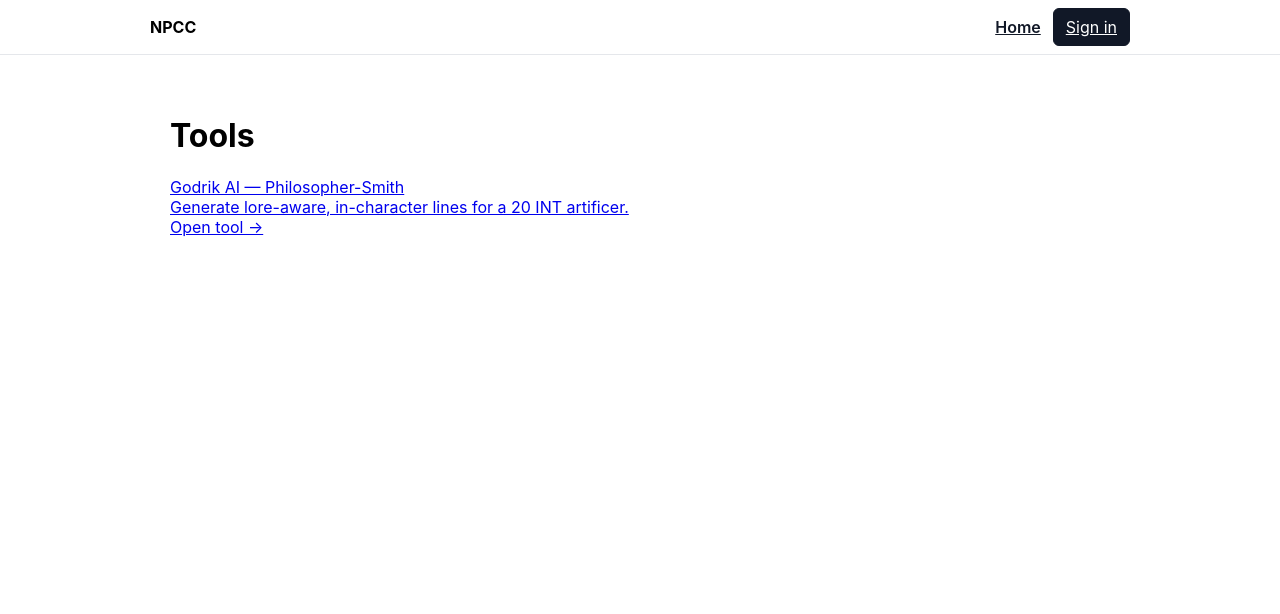
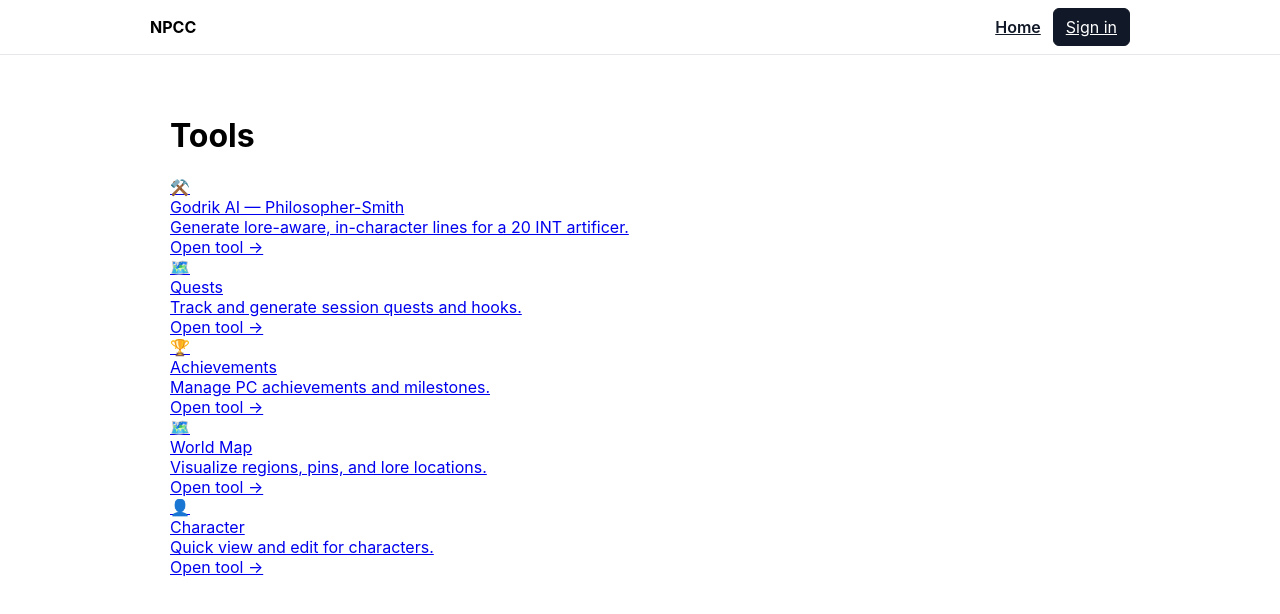
Before and after one commit to exalonline-max/npcc, a Next.js app: page /tools in a window 1280 px wide. Shown: the top 614 px of the page. Built offline with nearby package versions, Linux system fonts and the light colour scheme; no server answers.

Commit message:
Polish Godrik UI: native selects, labels, parchment theme, and improved result styling

```diff
--- a/app/tools/_components/ToolCard.tsx
+++ b/app/tools/_components/ToolCard.tsx
@@ -2,13 +2,18 @@
 import { Card, CardHeader, CardTitle, CardDescription, CardContent } from '../../../components/ui/card';
 import Link from 'next/link';
 
-export function ToolCard({ title, description, href }: { title: string; description: string; href: string }) {
+export function ToolCard({ title, description, href, emoji = '🛠' }: { title: string; description: string; href: string; emoji?: string }) {
   return (
     <Link href={href} className="block">
-      <Card className="hover:shadow-lg transition-shadow">
+      <Card className="hover:shadow-lg transition-shadow p-4">
         <CardHeader>
-          <CardTitle>{title}</CardTitle>
-          <CardDescription>{description}</CardDescription>
+          <div className="flex items-center gap-3">
+            <div className="text-2xl">{emoji}</div>
+            <div>
+              <CardTitle>{title}</CardTitle>
+              <CardDescription>{description}</CardDescription>
+            </div>
+          </div>
         </CardHeader>
         <CardContent className="text-sm text-muted-foreground">Open tool →</CardContent>
       </Card>
--- a/app/tools/page.tsx
+++ b/app/tools/page.tsx
@@ -9,6 +9,31 @@ export default function ToolsPage() {
           title="Godrik AI — Philosopher-Smith"
           description="Generate lore-aware, in-character lines for a 20 INT artificer."
           href="/tools/godrik"
+          emoji="⚒️"
+        />
+        <ToolCard
+          title="Quests"
+          description="Track and generate session quests and hooks."
+          href="/tools/quests"
+          emoji="🗺️"
+        />
+        <ToolCard
+          title="Achievements"
+          description="Manage PC achievements and milestones."
+          href="/tools/achievements"
+          emoji="🏆"
+        />
+        <ToolCard
+          title="World Map"
+          description="Visualize regions, pins, and lore locations."
+          href="/tools/world-map"
+          emoji="🗺️"
+        />
+        <ToolCard
+          title="Character"
+          description="Quick view and edit for characters."
+          href="/tools/character"
+          emoji="👤"
         />
       </div>
     </div>
--- a/styles/globals.css
+++ b/styles/globals.css
@@ -8,11 +8,13 @@ input,button{font:inherit}
 	--border:#e5e7eb;
 	--accent:#111827;
 	--card-shadow: 0 6px 18px rgba(16,24,40,0.06);
+	--parchment:#fbf7ef;
+	--parchment-border:#e1d7c6;
 }
 
 .card{
-	background:var(--bg);
-	border:1px solid var(--border);
+	background:var(--parchment);
+	border:1px solid var(--parchment-border);
 	border-radius:8px;
 	padding:16px;
 	box-shadow:var(--card-shadow);
@@ -27,7 +29,7 @@ input,button{font:inherit}
 	justify-content:center;
 }
 
-.btn{display:inline-flex;align-items:center;justify-content:center;padding:8px 12px;border-radius:6px;border:1px solid var(--border);background:transparent;color:var(--accent);cursor:pointer}
+.btn{display:inline-flex;align-items:center;justify-content:center;padding:8px 12px;border-radius:6px;border:1px solid var(--parchment-border);background:transparent;color:var(--accent);cursor:pointer}
 .btn:active{transform:translateY(1px)}
 .btn-primary{background:var(--accent);color:#fff;border-color:var(--accent)}
 .btn-outline{background:transparent}
```
Also changed, not shown: app/tools/achievements/page.tsx (added, +8 -0 lines), app/tools/character/page.tsx (added, +8 -0 lines), app/tools/godrik/GodrikClientInner.tsx (+53 -26 lines), app/tools/quests/page.tsx (added, +8 -0 lines), app/tools/world-map/page.tsx (added, +8 -0 lines).
